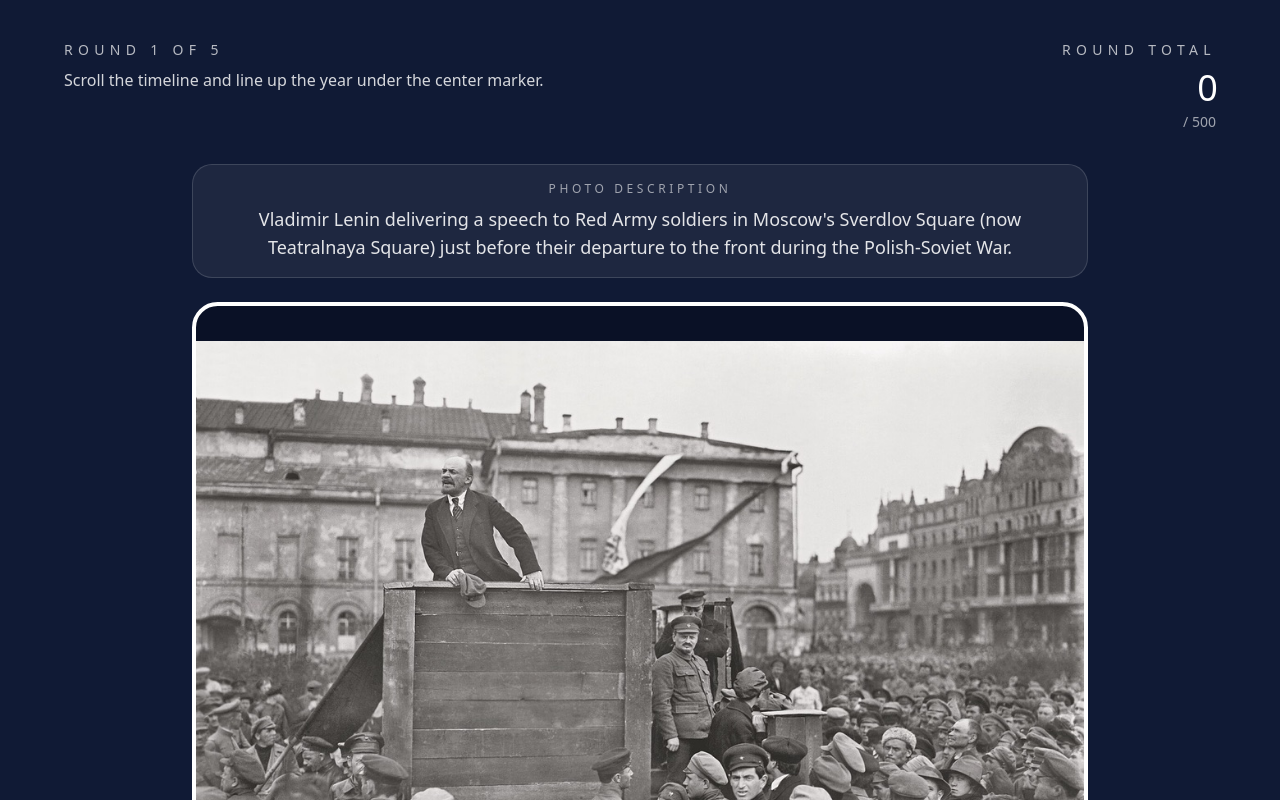
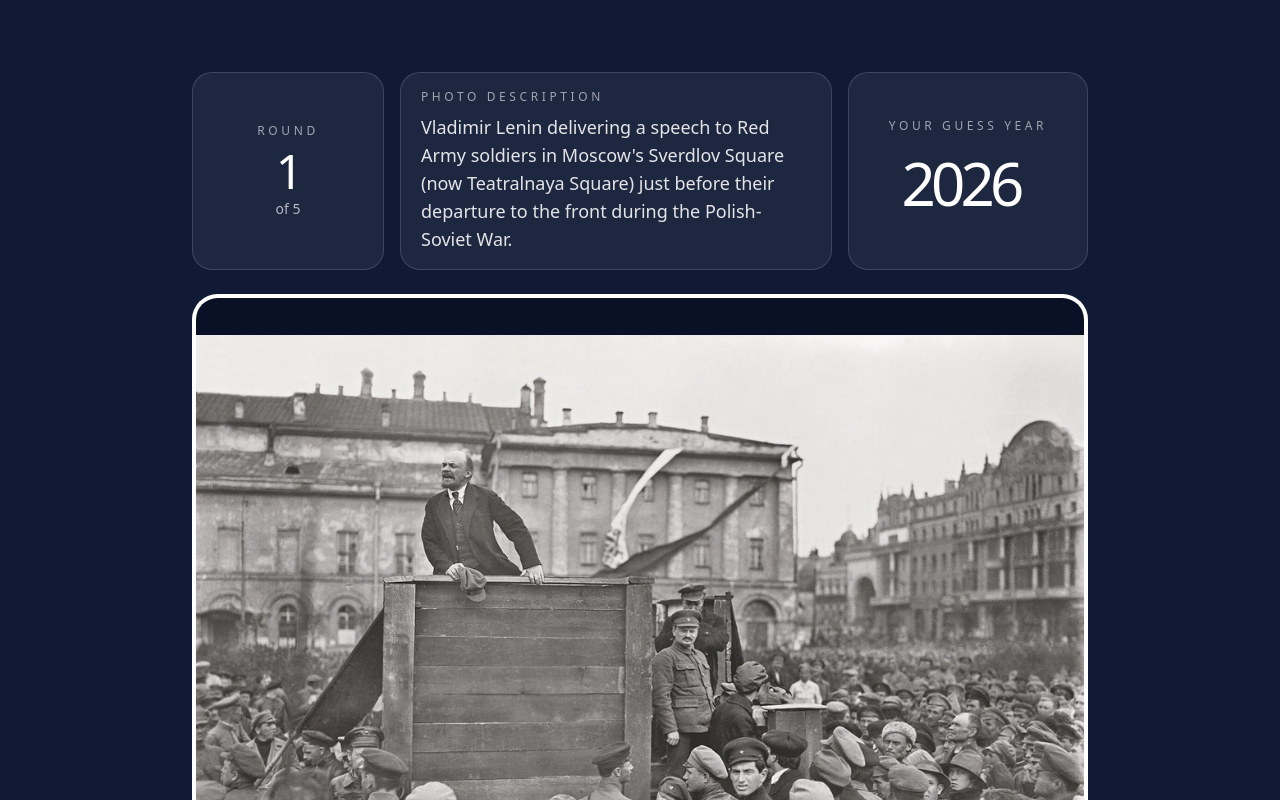
Before and after one commit to jackhlyons/timeduel, a Next.js app: page / in a window 1280 px wide. Both pictures are taken after a click on the button "Play Now". Shown: the top 800 px of the page. Built offline with nearby package versions, Linux system fonts and the light colour scheme.

Commit message:
initial UI tweaks

```diff
--- a/components/time-duel-game.tsx
+++ b/components/time-duel-game.tsx
@@ -97,7 +97,6 @@ function getScoreEmoji(score: number) {
 }
 
 function YearTimeline({ disabled, selectedYear, onChange, onSubmit }: YearTimelineProps) {
-  const yearInputRef = useRef<HTMLInputElement>(null);
   const viewportRef = useRef<HTMLDivElement>(null);
   const syncScrollRef = useRef(false);
   const pinchStateRef = useRef<{
@@ -182,14 +181,6 @@ function YearTimeline({ disabled, selectedYear, onChange, onSubmit }: YearTimeli
     centerYearOnTimeline(selectedYear);
   }, [centerYearOnTimeline, selectedYear, viewportWidth, pixelsPerYear]);
 
-  useEffect(() => {
-    if (!yearInputRef.current) {
-      return;
-    }
-
-    yearInputRef.current.value = String(selectedYear);
-  }, [selectedYear]);
-
   function handleScroll() {
     const viewport = viewportRef.current;
 
@@ -257,93 +248,16 @@ function YearTimeline({ disabled, selectedYear, onChange, onSubmit }: YearTimeli
     pinchStateRef.current = null;
   }
 
-  function commitInputValue() {
-    const nextValue = yearInputRef.current?.value ?? "";
-
-    if (nextValue.trim() === "") {
-      if (yearInputRef.current) {
-        yearInputRef.current.value = String(selectedYear);
-      }
-
-      return;
-    }
-
-    const nextYear = clamp(Number.parseInt(nextValue, 10), minimumYear, maximumYear);
-
-    if (Number.isNaN(nextYear)) {
-      if (yearInputRef.current) {
-        yearInputRef.current.value = String(selectedYear);
-      }
-
-      return;
-    }
-
-    onChange(nextYear);
-
-    if (yearInputRef.current) {
-      yearInputRef.current.value = String(nextYear);
-    }
-  }
-
-  function handleInputChange() {
-    const nextValue = yearInputRef.current?.value ?? "";
-
-    if (nextValue.trim() === "") {
-      return;
-    }
-
-    const parsedYear = Number.parseInt(nextValue, 10);
-
-    if (Number.isNaN(parsedYear)) {
-      return;
-    }
-
-    if (nextValue.length < 4) {
-      return;
-    }
-
-    const nextYear = clamp(parsedYear, minimumYear, maximumYear);
-
-    if (nextYear !== selectedYear) {
-      onChange(nextYear);
-    }
-  }
-
   return (
-    <div className="min-w-0 w-full overflow-hidden rounded-[1.8rem] border-[4px] border-white px-5 py-6 sm:px-8">
-      <div className="text-center">
-        <p className="text-sm uppercase tracking-[0.32em] text-white/62">Your guess year</p>
-        <div className="mt-2 flex justify-center">
-          <input
-            ref={yearInputRef}
-            type="number"
-            inputMode="numeric"
-            min={minimumYear}
-            max={maximumYear}
-            step={1}
-            defaultValue={selectedYear}
-            onChange={handleInputChange}
-            onBlur={commitInputValue}
-            onKeyDown={(event) => {
-              if (event.key === "Enter") {
-                commitInputValue();
-              }
-            }}
-            disabled={disabled}
-            aria-label="Type an exact year"
-            className="w-44 border-0 bg-transparent text-center text-6xl font-medium tracking-[-0.08em] text-white outline-none sm:text-7xl disabled:cursor-default"
-          />
-        </div>
-      </div>
-
-      <div className="mt-4 overflow-hidden rounded-[1.6rem] border border-white/12 bg-[#0a1126]/85 px-2 py-5">
+    <div className="w-full overflow-hidden rounded-b-[1.6rem] border-[4px] border-t-0 border-white bg-[#0a1126]/85 px-2 py-5">
+      <div className="overflow-hidden rounded-[1.2rem] border border-white/10 bg-[#0b1530]">
         <div className="mb-3 flex items-center justify-between px-3 text-[0.7rem] uppercase tracking-[0.3em] text-white/52">
           <span>{minimumYear}</span>
           <span>Pinch or ctrl-scroll to zoom</span>
           <span>{maximumYear}</span>
         </div>
 
-        <div className="relative max-w-full overflow-hidden rounded-[1.2rem] border border-white/10 bg-[#0b1530]">
+        <div className="relative max-w-full overflow-hidden">
           <div className="pointer-events-none absolute inset-0 bg-[linear-gradient(to_bottom,transparent_23%,rgba(255,255,255,0.08)_24%,transparent_25%,transparent_73%,rgba(255,255,255,0.08)_74%,transparent_75%)]" />
           <div className="pointer-events-none absolute inset-x-0 top-1/2 h-px -translate-y-1/2 bg-white/65" />
           <div className="pointer-events-none absolute left-1/2 top-0 z-20 h-full w-px -translate-x-1/2 bg-[#f7b63d]" />
@@ -589,33 +503,58 @@ export function TimeDuelGame() {
 
   return shell(
     <section className="flex flex-1 flex-col py-2">
-      <header className="flex items-start justify-between gap-4">
-        <div>
-          <p className="text-sm uppercase tracking-[0.38em] text-white/70">
-            Round {currentRound + 1} of {totalRounds}
+      <div className="grid flex-1 grid-rows-[auto_auto_auto_1fr] justify-items-center gap-6 py-8">
+        <div className="grid w-full max-w-4xl items-stretch gap-4 md:grid-cols-[12rem_minmax(0,1fr)_15rem]">
+          <div className="flex h-full flex-col justify-center rounded-[1.25rem] border border-white/14 bg-white/6 px-5 py-4 text-center">
+            <p className="text-xs uppercase tracking-[0.3em] text-white/58">Round</p>
+            <p className="mt-2 text-5xl font-medium tracking-[-0.06em] text-white">
+              {currentRound + 1}
             </p>
-          <p className="mt-2 text-base text-white/82">
-            Scroll the timeline and line up the year under the center marker.
-          </p>
+            <p className="mt-1 text-sm text-white/68">of {totalRounds}</p>
           </div>
-        <div className="text-right">
-          <p className="text-sm uppercase tracking-[0.38em] text-white/70">Round total</p>
-          <p className="mt-2 text-4xl font-medium tracking-[-0.05em] text-white">
-            {rawScore}
-          </p>
-          <p className="mt-1 text-sm text-white/60">/ {totalRounds * maximumRoundScore}</p>
-        </div>
-      </header>
 
-      <div className="grid flex-1 grid-rows-[auto_auto_auto_auto_1fr] justify-items-center gap-6 py-8">
-        <div className="w-full max-w-4xl rounded-[1.25rem] border border-white/14 bg-white/6 px-5 py-4 text-center">
+          <div className="min-w-0 rounded-[1.25rem] border border-white/14 bg-white/6 px-5 py-4 text-left">
             <p className="text-xs uppercase tracking-[0.3em] text-white/58">Photo description</p>
-          <p className="mt-2 text-base leading-7 text-white/88 sm:text-lg">
+            <p className="mt-2 break-words text-base leading-7 text-white/88 sm:text-lg">
               {currentQuestion.photoCaption ?? currentQuestion.alt}
             </p>
           </div>
 
-        <div className="relative aspect-[4/3] w-full max-w-4xl overflow-hidden rounded-[1.6rem] border-[4px] border-white bg-[#0a1126]">
+          <div className="flex h-full flex-col justify-center rounded-[1.25rem] border border-white/14 bg-white/6 px-5 py-4 text-center">
+            <p className="text-xs uppercase tracking-[0.3em] text-white/58">Your guess year</p>
+            <div className="mt-2 flex justify-center">
+              <input
+                type="number"
+                inputMode="numeric"
+                min={minimumYear}
+                max={maximumYear}
+                step={1}
+                value={currentGuess?.selectedYear ?? selectedYear}
+                onChange={(event) => {
+                  const nextValue = event.target.value;
+
+                  if (nextValue.trim() === "") {
+                    return;
+                  }
+
+                  const parsedYear = Number.parseInt(nextValue, 10);
+
+                  if (Number.isNaN(parsedYear)) {
+                    return;
+                  }
+
+                  setSelectedYear(clamp(parsedYear, minimumYear, maximumYear));
+                }}
+                disabled={Boolean(currentGuess)}
+                aria-label="Type an exact year"
+                className="w-40 border-0 bg-transparent text-center text-5xl font-medium tracking-[-0.08em] text-white outline-none sm:text-6xl disabled:cursor-default"
+              />
+            </div>
+          </div>
+        </div>
+
+        <div className="w-full max-w-4xl">
+          <div className="relative aspect-[4/3] w-full overflow-hidden rounded-t-[1.6rem] border-[4px] border-b-0 border-white bg-[#0a1126]">
           <Image
             src={currentQuestion.imageUrl}
             alt={currentQuestion.alt}
@@ -632,6 +571,7 @@ export function TimeDuelGame() {
             onChange={setSelectedYear}
             onSubmit={handleGuess}
           />
+        </div>
 
         <div className="flex min-h-[9rem] w-full max-w-4xl flex-col items-center justify-start">
           {currentGuess ? (
```
Lines whose indentation alone changed are shown as unchanged.
